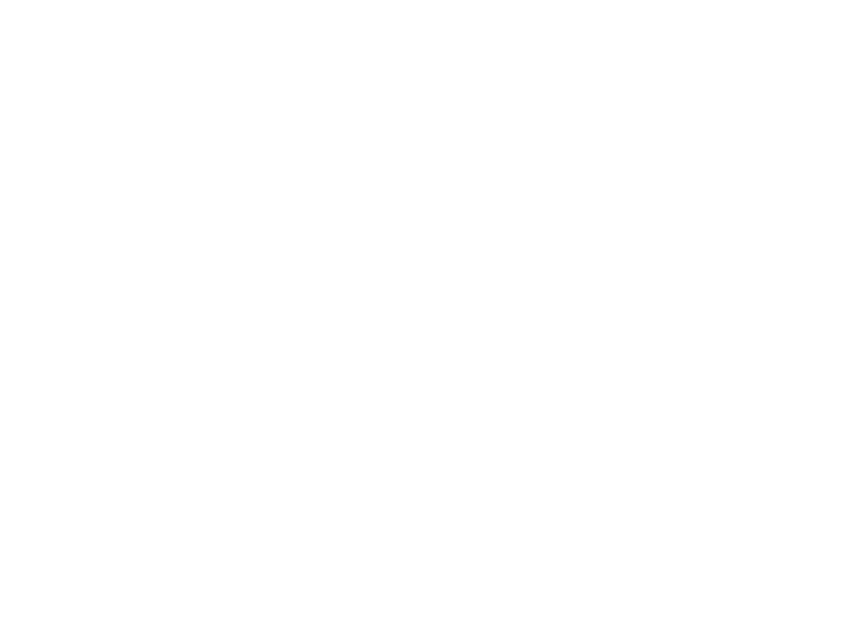
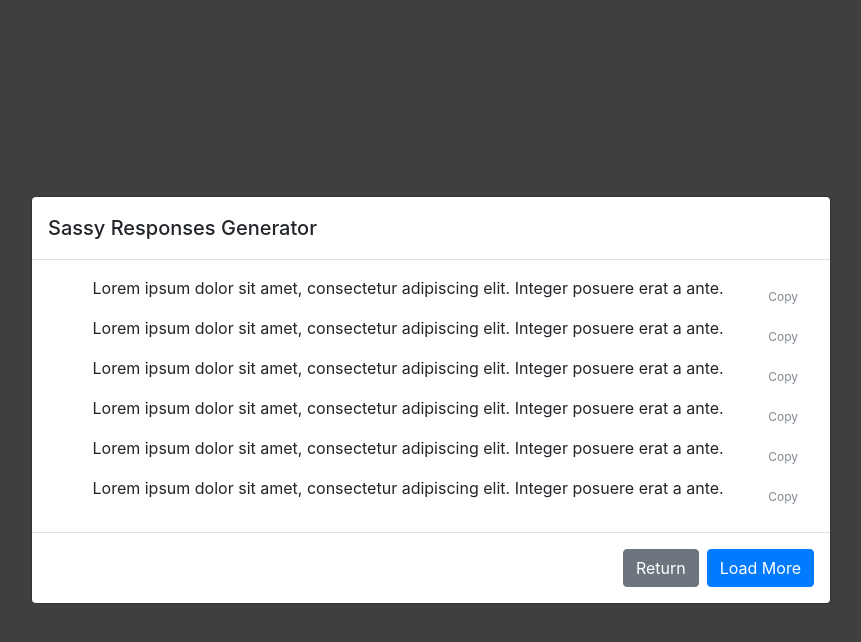
Before and after one commit to amaliaclaire/generator_frontend, a React (Create React App) app: page / in a window 1280 px wide. Both pictures are taken after a click on the button "Submit". Shown: the top 642 px of the page, without its empty margins (209-1070 px from the left). Built offline with nearby package versions, Linux system fonts and the light colour scheme.

Commit message:
Added toggling feature between Form and View.

```diff
--- a/src/App.js
+++ b/src/App.js
@@ -15,10 +15,14 @@
 
   }
 
+  toggleView = () => {
+    this.state.isShown ? this.setState({ isShown: false }) : this.setState({ isShown: true })
+  }
+
   render() {
     return (
       <div className="container">
-        {this.state.isShown ? (<View />) : (<Form />)}
+        {this.state.isShown ? (<View toggleView={this.toggleView} />) : (<Form toggleView={this.toggleView} />)}
       </div>
     )
   }
--- a/src/components/form.jsx
+++ b/src/components/form.jsx
@@ -4,6 +4,12 @@
 import 'bootstrap/dist/js/bootstrap.bundle.min'
 
 class Form extends Component {
+
+    constructor(toggleView) {
+        super()
+        this.status = toggleView
+    }
+
     componentDidMount() {
         $('#formModal').modal({ backdrop: 'static', keyboard: false })
     }
@@ -38,12 +44,12 @@
                                 </form>
                             </div>
                             <div className="modal-footer">
-                                <button type="submit" className="btn btn-primary" data-dismiss="modal">Submit</button>
+                                <button type="submit" className="btn btn-primary" onClick={this.status.toggleView}>Submit</button>
                             </div>
                         </div>
                     </div>
                 </div>
-            </div>
+            </div >
         )
     }
 }
--- a/src/components/view.jsx
+++ b/src/components/view.jsx
@@ -4,6 +4,11 @@
 import 'bootstrap/dist/js/bootstrap.bundle.min'
 
 class View extends Component {
+    constructor(toggleView) {
+        super()
+        this.status = toggleView
+    }
+
     componentDidMount() {
         $('#formModal').modal({ backdrop: 'static', keyboard: false })
     }
@@ -57,7 +62,7 @@
                                 </div >
                             </div>
                             <div className="modal-footer">
-                                <button type="button" className="btn btn-secondary">Return</button>
+                                <button type="button" className="btn btn-secondary" onClick={this.status.toggleView}>Return</button>
                                 <button type="button" className="btn btn-primary">Load More</button>
                             </div>
                         </div>
```
